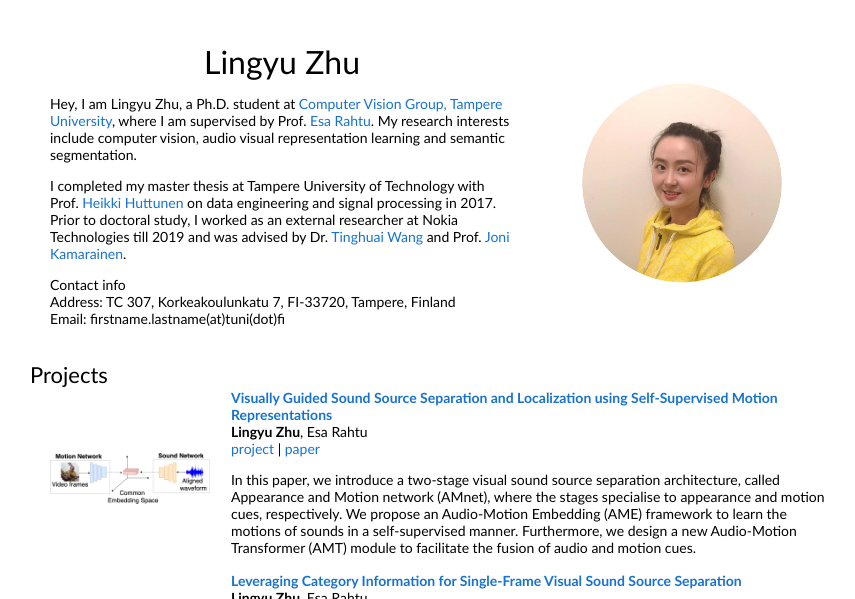
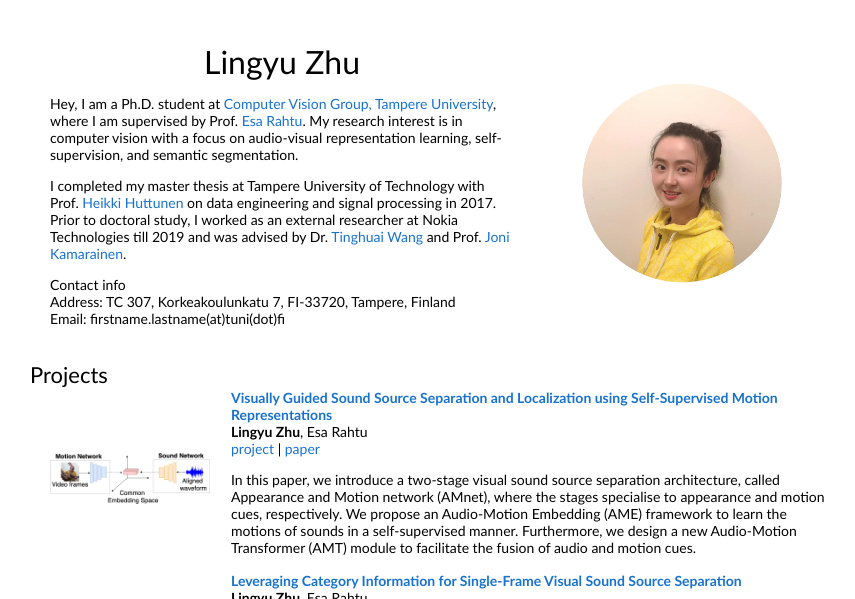
Before and after one commit to ly-zhu/ly-zhu.github.io, a Jekyll site: the page index.html, which Jekyll copies as it is, in a window 1280 px wide, cut to the strip 0-599 px from the top of the page. Shown: the whole strip, without its empty margins (210-1065 px from the left). Built offline with Jekyll 4.4.1, drawn with Linux system fonts in a browser that asks for light colours.

Commit message:
profile introduction

```diff
--- a/index.html
+++ b/index.html
@@ -19,7 +19,7 @@
                 <p style="text-align:center">
                   <name>Lingyu Zhu</name>
                 </p>
-                <p>Hey, I am Lingyu Zhu, a Ph.D. student at <a href="https://research.tuni.fi/vision/">Computer Vision Group, Tampere University</a>, where I am supervised by Prof. <a href="http://esa.rahtu.fi/">Esa Rahtu</a>. My research interests include computer vision, audio visual representation learning and semantic segmentation.
+                <p>Hey, I am a Ph.D. student at <a href="https://research.tuni.fi/vision/">Computer Vision Group, Tampere University</a>, where I am supervised by Prof. <a href="http://esa.rahtu.fi/">Esa Rahtu</a>. My research interest is in computer vision with a focus on audio-visual representation learning, self-supervision, and semantic segmentation.
                 </p>
                 <p>I completed my master thesis at Tampere University of Technology with Prof. <a href="https://scholar.google.com/citations?user=8_du6qgAAAAJ&hl=en">Heikki Huttunen</a> on data engineering and signal processing in 2017. Prior to doctoral study, I worked as an external researcher at Nokia Technologies till 2019 and was advised by Dr. <a href="https://sites.google.com/site/tinghuaiw/">Tinghuai Wang</a> and Prof. <a href="https://webpages.tuni.fi/vision/public_pages/JoniKamarainen/index.html">Joni Kamarainen</a>.
                 </p>
```
